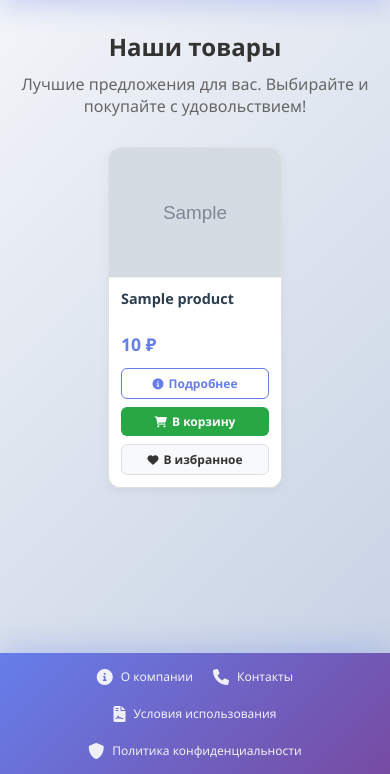
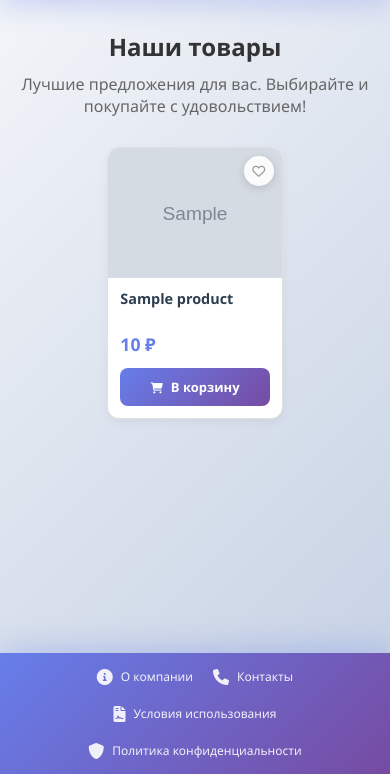
Before and after one commit to thelight21313/mini-shop, a Django app: template main/templates/main/home.html in a window 390 px wide. Shown: the part 70-844 px from the top of the page. Run offline with Django 4.2, Linux system fonts and the light colour scheme; the template is opened without the code that fills it: most values are stand-ins (such as "Sample title", 1, 10 or a date in 2020); grey boxes marked "Sample" are stand-in pictures; parts of the project's set-up code (start-up, migrations or seed data) failed here and were passed over.

Commit message:
update home html and header html

```diff
--- a/main/templates/main/home.html
+++ b/main/templates/main/home.html
@@ -56,11 +56,91 @@
             box-shadow: 0 8px 20px rgba(0,0,0,0.1);
         }
 
+        .product-image-wrapper {
+            position: relative;
+            width: 100%;
+            height: 160px;
+            cursor: pointer;
+            overflow: hidden;
+        }
+
         .product-image {
             width: 100%;
-            height: 160px;
+            height: 100%;
             object-fit: cover;
-            border-bottom: 1px solid #f0f0f0;
+            transition: transform 0.3s ease;
+        }
+
+        .product-image-wrapper:hover .product-image {
+            transform: scale(1.05);
+        }
+
+        /* Кнопка избранного поверх картинки */
+        .btn-favorite-overlay {
+            position: absolute;
+            top: 10px;
+            right: 10px;
+            width: 36px;
+            height: 36px;
+            border-radius: 50%;
+            background: rgba(255, 255, 255, 0.9);
+            border: none;
+            cursor: pointer;
+            display: flex;
+            align-items: center;
+            justify-content: center;
+            transition: all 0.3s ease;
+            box-shadow: 0 2px 8px rgba(0,0,0,0.15);
+            z-index: 10;
+        }
+
+        .btn-favorite-overlay:hover {
+            background: white;
+            transform: scale(1.1);
+            box-shadow: 0 4px 12px rgba(0,0,0,0.2);
+        }
+
+        .btn-favorite-overlay i {
+            font-size: 16px;
+            color: #999;
+            transition: all 0.3s ease;
+        }
+
+        .btn-favorite-overlay:hover i {
+            color: #dc3545;
+        }
+
+        .btn-favorite-overlay.active i {
+            color: #dc3545;
+        }
+
+        /* Оверлей подсказки при наведении на картинку */
+        .product-image-overlay {
+            position: absolute;
+            top: 0;
+            left: 0;
+            right: 0;
+            bottom: 0;
+            background: rgba(0, 0, 0, 0.5);
+            display: flex;
+            align-items: center;
+            justify-content: center;
+            opacity: 0;
+            transition: opacity 0.3s ease;
+            pointer-events: none;
+        }
+
+        .product-image-wrapper:hover .product-image-overlay {
+            opacity: 1;
+        }
+
+        .product-image-overlay span {
+            color: white;
+            font-size: 14px;
+            font-weight: 600;
+            display: flex;
+            align-items: center;
+            gap: 8px;
         }
 
         .product-content {
@@ -101,26 +181,27 @@
         .action-buttons {
             display: flex;
             flex-direction: column;
-            gap: 8px;
+            gap: 0;
         }
 
         .btn {
-            padding: 8px 12px;
+            padding: 10px 12px;
             border: none;
-            border-radius: 6px;
+            border-radius: 8px;
             cursor: pointer;
-            font-size: 13px;
+            font-size: 14px;
             font-weight: 600;
             transition: all 0.3s ease;
             display: flex;
             align-items: center;
             justify-content: center;
-            gap: 5px;
+            gap: 8px;
             width: 100%;
         }
 
         .btn:hover {
             transform: translateY(-2px);
+            box-shadow: 0 4px 12px rgba(0,0,0,0.15);
         }
 
         .btn-primary {
@@ -132,44 +213,21 @@
             background: #5a6fd8;
         }
 
-        .btn-secondary {
-            background: #28a745;
+        .btn-add-cart {
+            background: linear-gradient(135deg, #667eea 0%, #764ba2 100%);
             color: white;
-            font-size: 12px;
-            padding: 7px 10px;
+            font-size: 14px;
+            padding: 12px;
         }
 
-        .btn-secondary:hover {
-            background: #218838;
+        .btn-add-cart:hover {
+            background: linear-gradient(135deg, #5a6fd8 0%, #6a4292 100%);
+            transform: translateY(-2px);
+            box-shadow: 0 6px 20px rgba(102, 126, 234, 0.4);
         }
 
-        .btn-outline {
-            background: transparent;
-            color: #667eea;
-            border: 1px solid #667eea;
-            font-size: 12px;
-            padding: 7px 10px;
-        }
-
-        .btn-outline:hover {
-            background: rgba(102, 126, 234, 0.05);
-        }
-
-        .btn-favorite {
-            background: #f8f9fa;
-            color: #333;
-            border: 1px solid #dee2e6;
-            font-size: 12px;
-            padding: 7px 10px;
-        }
-
-        .btn-favorite:hover {
-            border-color: #dc3545;
-            color: #dc3545;
-        }
-
-        .btn i {
-            font-size: 12px;
+        .btn-add-cart i {
+            font-size: 14px;
         }
 
         .empty-state {
@@ -309,12 +367,23 @@
                 gap: 12px;
             }
 
-            .product-image {
+            .product-image-wrapper {
                 height: 140px;
             }
 
             .product-content {
                 padding: 12px;
+            }
+
+            .btn-favorite-overlay {
+                width: 32px;
+                height: 32px;
+                top: 8px;
+                right: 8px;
+            }
+
+            .btn-favorite-overlay i {
+                font-size: 14px;
             }
 
             .page-header h1 {
@@ -338,7 +407,7 @@
                 gap: 10px;
             }
 
-            .product-image {
+            .product-image-wrapper {
                 height: 130px;
             }
 
@@ -369,8 +438,17 @@
             }
 
             .btn {
-                font-size: 12px;
-                padding: 6px 8px;
+                font-size: 13px;
+                padding: 10px;
+            }
+
+            .btn-favorite-overlay {
+                width: 30px;
+                height: 30px;
+            }
+
+            .btn-favorite-overlay i {
+                font-size: 13px;
             }
         }
 
@@ -399,35 +477,38 @@
         <div class="products-grid">
             {% for product in products %}
             <div class="product-card fade-in" style="--order: {{ forloop.counter0 }}; animation-delay: calc({{ forloop.counter0 }} * 0.05s);">
+                <div class="product-image-wrapper" onclick="goToProduct({{ product.product_id }})">
                     <img src="{{ product.image_url }}" alt="{{ product.title }}" class="product-image">
+
+                    <!-- Кнопка избранного поверх картинки -->
+                    <button type="button"
+                            onclick="event.stopPropagation(); handleAction({{ product.product_id }}, 'add_to_favorites')"
+                            class="btn-favorite-overlay favorite-btn-{{ product.product_id }}"
+                            title="Добавить в избранное">
+                        <i class="far fa-heart"></i>
+                    </button>
+
+                    <!-- Оверлей подсказки -->
+                    <div class="product-image-overlay">
+                        <span>
+                            <i class="fas fa-search-plus"></i>
+                            Подробнее
+                        </span>
+                    </div>
+                </div>
 
                 <div class="product-content">
                     <h3 class="product-title">{{ product.title }}</h3>
                     <div class="product-price">{{ product.price }} ₽</div>
 
                     <div class="product-actions">
-                        <form method="post" action="{% url 'product_detail' product.product_id %}" class="action-form">
-                            {% csrf_token %}
-                            <input type="hidden" name="product_id" value="{{ product.product_id }}">
-
                         <div class="action-buttons">
-                                <button type="submit" name="action" value="details" class="btn btn-outline">
-                                    <i class="fas fa-info-circle"></i> Подробнее
-                                </button>
-
                             <button type="button"
                                     onclick="handleAction({{ product.product_id }}, 'add_to_cart')"
-                                        class="btn btn-secondary cart-btn-{{ product.product_id }}">
+                                    class="btn btn-add-cart cart-btn-{{ product.product_id }}">
                                 <i class="fas fa-shopping-cart"></i> В корзину
                             </button>
-
-                                <button type="button"
-                                        onclick="handleAction({{ product.product_id }}, 'add_to_favorites')"
-                                        class="btn btn-favorite favorite-btn-{{ product.product_id }}">
-                                    <i class="fas fa-heart"></i> В избранное
-                                </button>
                         </div>
-                        </form>
                     </div>
                 </div>
             </div>
@@ -457,6 +538,35 @@
     </div>
 
     <script>
+        function goToProduct(productId) {
+            // Создаем форму и отправляем POST запрос
+            const form = document.createElement('form');
+            form.method = 'POST';
+            form.action = `/product/${productId}/`;
+
+            const csrfInput = document.createElement('input');
+            csrfInput.type = 'hidden';
+            csrfInput.name = 'csrfmiddlewaretoken';
+            csrfInput.value = getCSRFToken();
+
+            const actionInput = document.createElement('input');
+            actionInput.type = 'hidden';
+            actionInput.name = 'action';
+            actionInput.value = 'details';
+
+            const productIdInput = document.createElement('input');
+            productIdInput.type = 'hidden';
+            productIdInput.name = 'product_id';
+            productIdInput.value = productId;
+
+            form.appendChild(csrfInput);
+            form.appendChild(actionInput);
+            form.appendChild(productIdInput);
+
+            document.body.appendChild(form);
+            form.submit();
+        }
+
         function showNotification(message, type = 'info') {
             const oldNotification = document.querySelector('.notification');
             if (oldNotification) oldNotification.remove();
@@ -518,14 +628,12 @@
                         }
                     } else if (action === 'add_to_favorites') {
                         if (result.is_favorite) {
-                            button.innerHTML = '<i class="fas fa-heart" style="color: #dc3545;"></i> В избранном';
-                            button.style.color = '#dc3545';
-                            button.style.borderColor = '#dc3545';
+                            button.classList.add('active');
+                            button.innerHTML = '<i class="fas fa-heart"></i>';
                             showNotification('Добавлено в избранное', 'success');
                         } else {
-                            button.innerHTML = originalHTML;
-                            button.style.color = '';
-                            button.style.borderColor = '';
+                            button.classList.remove('active');
+                            button.innerHTML = '<i class="far fa-heart"></i>';
                             showNotification('Удалено из избранного', 'info');
                         }
                     }
```
Lines whose indentation alone changed are shown as unchanged.
